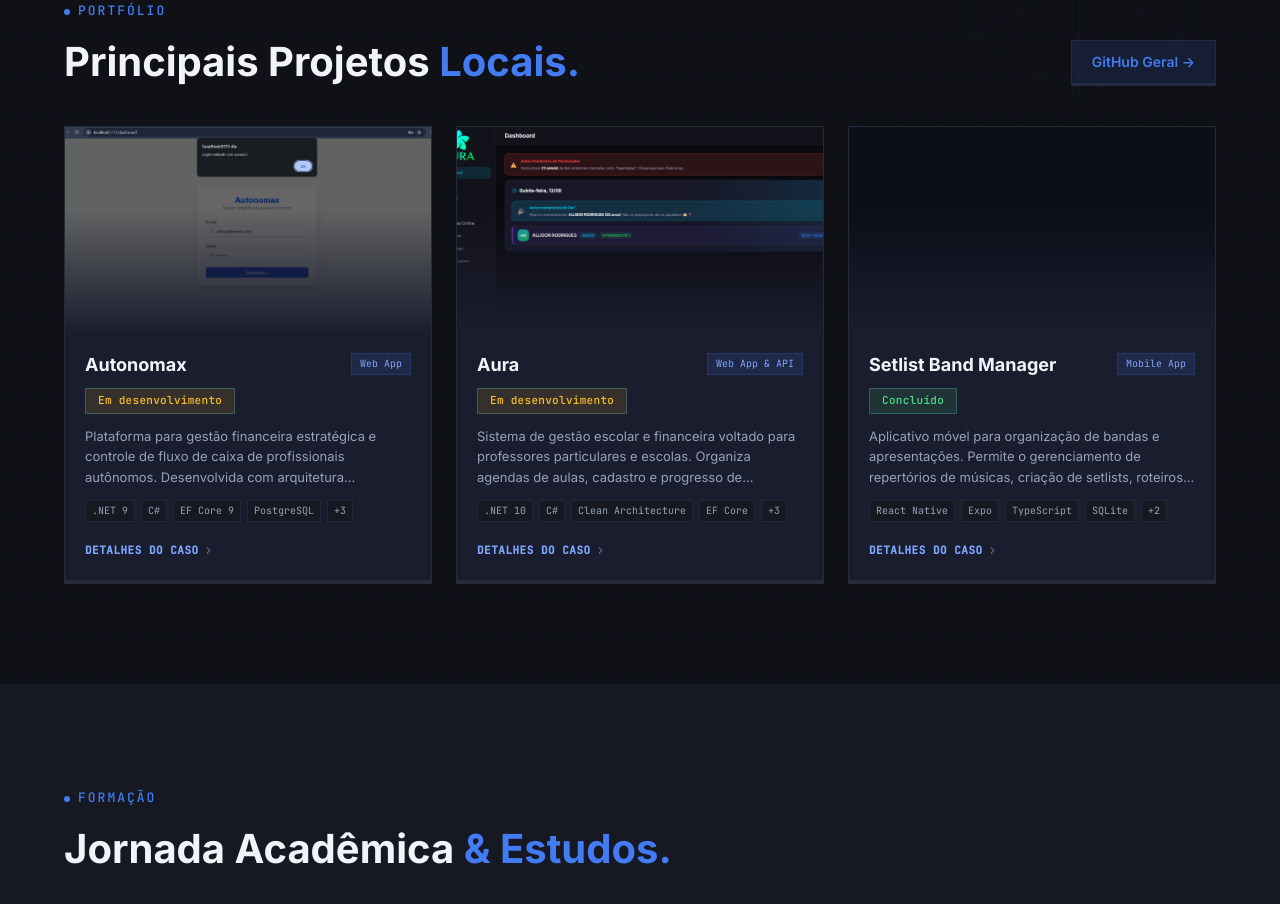
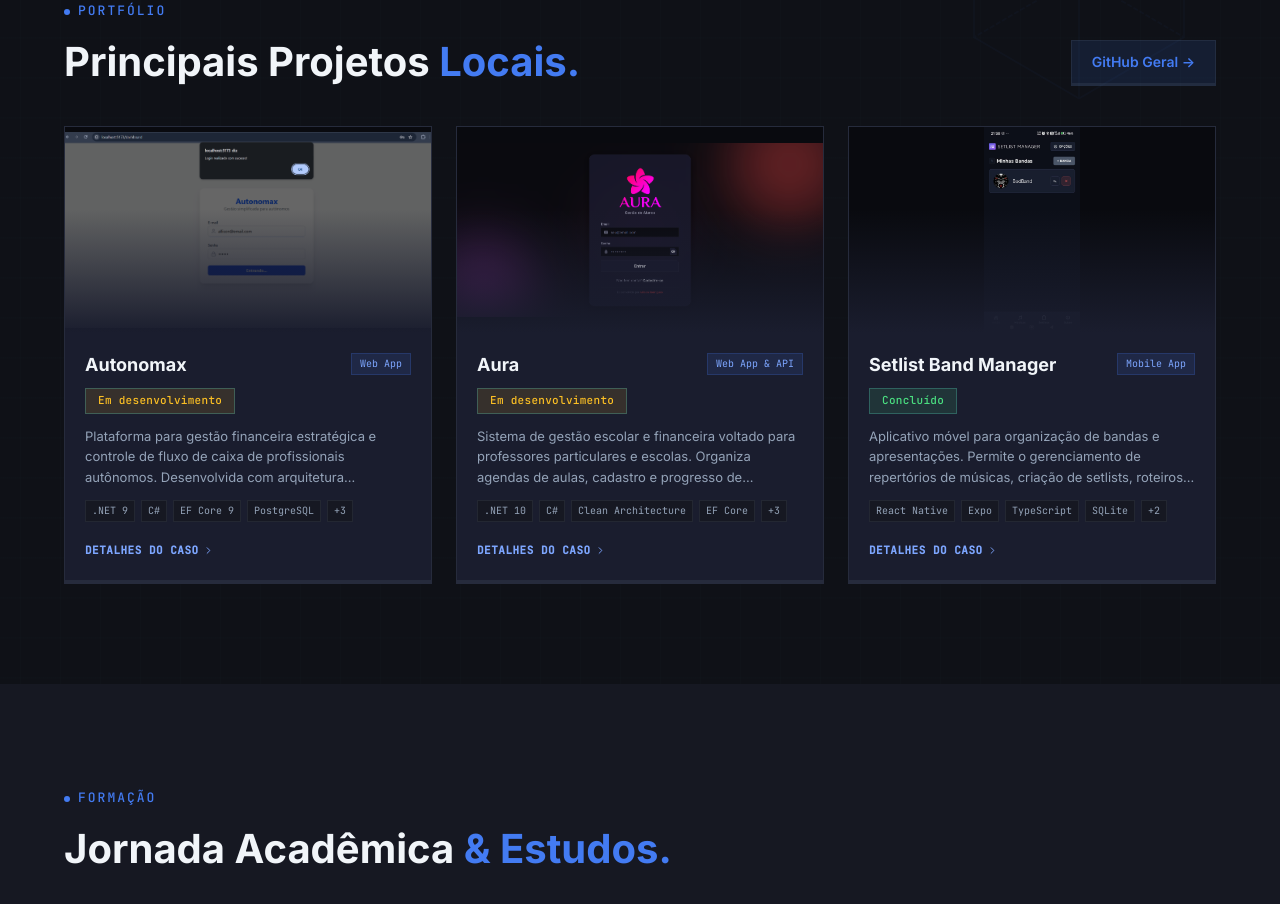
Before and after one commit to allisonrps/Projeto-PortifolioDev, a React (Vite) app: page / in a window 1280 px wide. Shown: the part 1599-2503 px from the top of the page. Built offline with nearby package versions, Linux system fonts and the light colour scheme.

Commit message:
style: define contain para visualização dos prints sem cortes e define a página de login como capa do Aura

```diff
--- a/src/components/Projects/Projects.module.css
+++ b/src/components/Projects/Projects.module.css
@@ -80,17 +80,18 @@
   aspect-ratio: 16 / 9;
   overflow: hidden;
   position: relative;
+  background: #090a0f;
 }
 
 .simpleImageWrapper img {
   width: 100%;
   height: 100%;
-  object-fit: cover;
+  object-fit: contain;
   transition: transform 0.5s ease;
 }
 
 .simpleCard:hover .simpleImageWrapper img {
-  transform: scale(1.05);
+  transform: scale(1.03);
 }
 
 .simpleImageOverlay {
@@ -194,12 +195,16 @@
   width: 100%;
   height: 100%;
   min-height: 300px;
+  background: #090a0f;
+  display: flex;
+  align-items: center;
+  justify-content: center;
 }
 
 .expandedImageArea img {
   width: 100%;
   height: 100%;
-  object-fit: cover;
+  object-fit: contain;
 }
 
 .expandedOverlay {
--- a/src/data/projects.js
+++ b/src/data/projects.js
@@ -22,8 +22,9 @@ export const projects = [
       'Sistema de gestão escolar e financeira voltado para professores particulares e escolas. Organiza agendas de aulas, cadastro e progresso de estudantes, disciplinas de ensino e o fluxo de mensalidades, utilizando arquitetura baseada em DDD.',
     githubUrl: 'https://github.com/allisonrps/Projeto-Aura',
     liveUrl: null,
-    image: '/project-aura-dashboard.png', // Usar o dashboard principal como capa
+    image: '/project-aura-login.png', // Usar a tela de login como capa de apresentação inicial
     images: [
+      '/project-aura-login.png', // Primeira imagem (capa)
       '/project-aura-dashboard.png',
       '/project-aura-alunos.png',
       '/project-aura-agenda.png',
@@ -40,7 +41,6 @@ export const projects = [
       '/project-aura-materias-fichas.png',
       '/project-aura-tema-minimalmanga.png',
       '/project-aura-tema-vibrantsquare.png',
-      '/project-aura-login.png',
     ],
   },
   {
```
